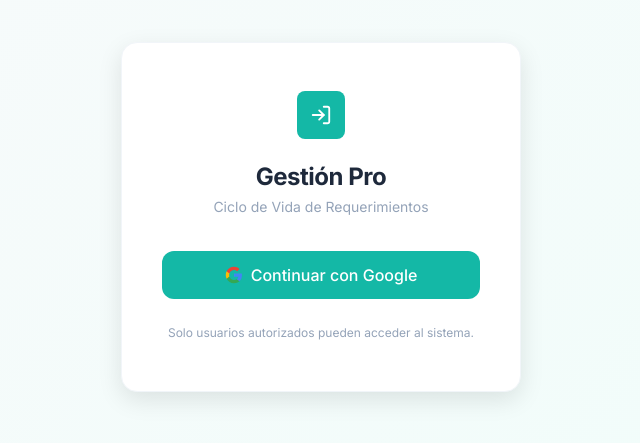
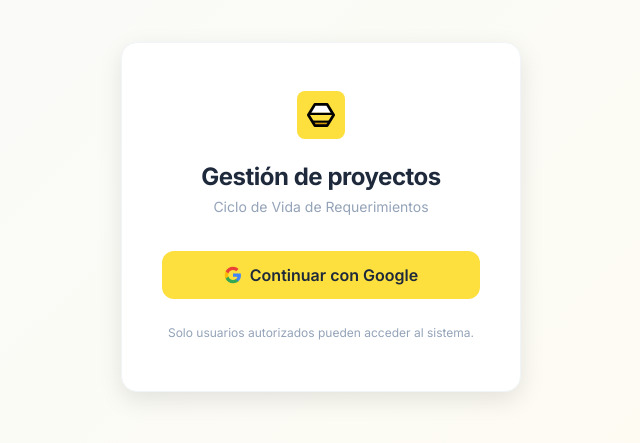
Before and after one commit to arzak/dashproducto2, a React (Vite) app: page /login in a window 1280 px wide. Shown: the part 183-626 px from the top of the page, without its empty margins (319-959 px from the left). Built offline with nearby package versions, Linux system fonts and the light colour scheme; no server answers.

Commit message:
feat: Implement initial application structure with authentication, routing, and core UI components like Login, Sidebar, and Logo.

```diff
--- /dev/null
+++ b/src/components/Logo.jsx
@@ -0,0 +1,24 @@
+export default function Logo({ size = 24, className = '' }) {
+    return (
+        <svg
+            width={size}
+            height={size}
+            viewBox="0 0 100 100"
+            fill="none"
+            xmlns="http://www.w3.org/2000/svg"
+            className={className}
+        >
+            <clipPath id="hexClip">
+                <path d="M 28 12 L 72 12 L 95 50 L 72 88 L 28 88 L 5 50 Z" />
+            </clipPath>
+            <g clipPath="url(#hexClip)">
+                <rect x="0" y="0" width="100" height="42" fill="#FFFFFF" />
+                <rect x="0" y="42" width="100" height="8" fill="#000000" />
+                <rect x="0" y="50" width="100" height="20" fill="#FDDF3E" />
+                <rect x="0" y="70" width="100" height="8" fill="#000000" />
+                <rect x="0" y="78" width="100" height="22" fill="#D49A00" />
+            </g>
+            <path d="M 28 12 L 72 12 L 95 50 L 72 88 L 28 88 L 5 50 Z" stroke="#000000" strokeWidth="10" strokeLinejoin="round" />
+        </svg>
+    );
+}
--- a/src/components/Sidebar.css
+++ b/src/components/Sidebar.css
@@ -87,7 +87,7 @@
     width: 100%;
     padding: var(--space-3) var(--space-4);
     background: var(--color-primary);
-    color: var(--color-text-inverse);
+    color: var(--color-primary-content);
     font-weight: var(--font-weight-semibold);
     font-size: var(--font-size-base);
     border-radius: var(--radius-md);
--- a/src/components/Sidebar.jsx
+++ b/src/components/Sidebar.jsx
@@ -1,16 +1,16 @@
 import { NavLink, useLocation } from 'react-router-dom';
 import {
-    LayoutDashboard,
     CheckSquare,
     Users,
     BarChart3,
     Settings,
     Plus,
 } from 'lucide-react';
+import Logo from './Logo';
 import './Sidebar.css';
 
 const navItems = [
-    { path: '/', icon: LayoutDashboard, label: 'Tablero' },
+    { path: '/', icon: Logo, label: 'Tablero' },
     { path: '/tareas', icon: CheckSquare, label: 'Requerimientos' },
     { path: '/equipo', icon: Users, label: 'Equipo' },
     { path: '/reportes', icon: BarChart3, label: 'Reportes' },
@@ -24,7 +24,7 @@ export default function Sidebar() {
         <aside className="sidebar">
             <div className="sidebar__brand">
                 <div className="sidebar__logo">
-                    <LayoutDashboard size={20} />
+                    <Logo size={24} />
                 </div>
                 <div>
                     <div className="sidebar__brand-name">Gestión Pro</div>
@@ -42,7 +42,11 @@ export default function Sidebar() {
                             `sidebar__link ${isActive ? 'sidebar__link--active' : ''}`
                         }
                     >
-                        <Icon size={18} />
+                        {Icon === Logo ? (
+                            <Icon size={18} className="sidebar-nav-icon" />
+                        ) : (
+                            <Icon size={18} />
+                        )}
                         <span>{label}</span>
                     </NavLink>
                 ))}
--- a/src/index.css
+++ b/src/index.css
@@ -6,10 +6,11 @@
 /* ---------- CSS Custom Properties ---------- */
 :root {
   /* Brand Colors */
-  --color-primary: #14B8A6;
-  --color-primary-hover: #0D9488;
-  --color-primary-light: #E0F7F4;
-  --color-primary-pale: #F0FDFA;
+  --color-primary: #FDDF3E;
+  --color-primary-hover: #EAC92B;
+  --color-primary-light: #FEF7D1;
+  --color-primary-pale: #FFFCF0;
+  --color-primary-content: #1E293B;
 
   /* Neutrals */
   --color-bg: #F8FAFB;
@@ -342,7 +343,8 @@ p {
 
 .btn--primary {
   background: var(--color-primary);
-  color: var(--color-text-inverse);
+  color: var(--color-primary-content);
+  font-weight: var(--font-weight-semibold);
 }
 
 .btn--primary:hover {
--- a/src/pages/Login.jsx
+++ b/src/pages/Login.jsx
@@ -1,7 +1,7 @@
 import { useState } from 'react';
 import { Navigate } from 'react-router-dom';
 import { useAuth } from '../context/AuthContext';
-import { LogIn } from 'lucide-react';
+import Logo from '../components/Logo';
 import './Login.css';
 
 export default function Login() {
@@ -30,10 +30,10 @@ export default function Login() {
             <div className="login__card">
                 <div className="login__logo">
                     <div className="sidebar__logo" style={{ width: 48, height: 48 }}>
-                        <LogIn size={22} />
+                        <Logo size={28} />
                     </div>
                 </div>
-                <h2 className="login__title">Gestión Pro</h2>
+                <h2 className="login__title">Gestión de proyectos</h2>
                 <p className="login__subtitle">Ciclo de Vida de Requerimientos</p>
 
                 {error && (
```
